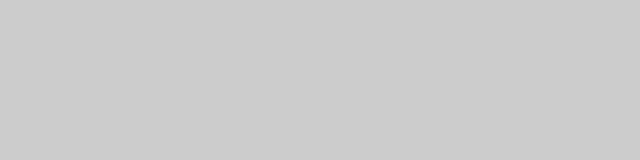
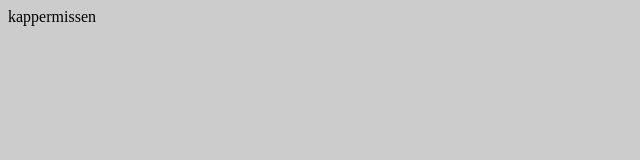
Before and after one commit to smqckd/smqckd.github.io, a plain HTML site: page index.html in a window 1280 px wide. Shown: the whole page, without its empty margins (0-640 px from the left). Drawn offline with Linux system fonts and the light colour scheme.

Commit message:
Update index.html

```diff
--- a/index.html
+++ b/index.html
@@ -15,3 +15,8 @@
 		background-color: #cccccc;
 		background-size: 800px 800px;
 	}
+	</style>
+</head>
+<body>
+	kappermissen
+</body>
```
